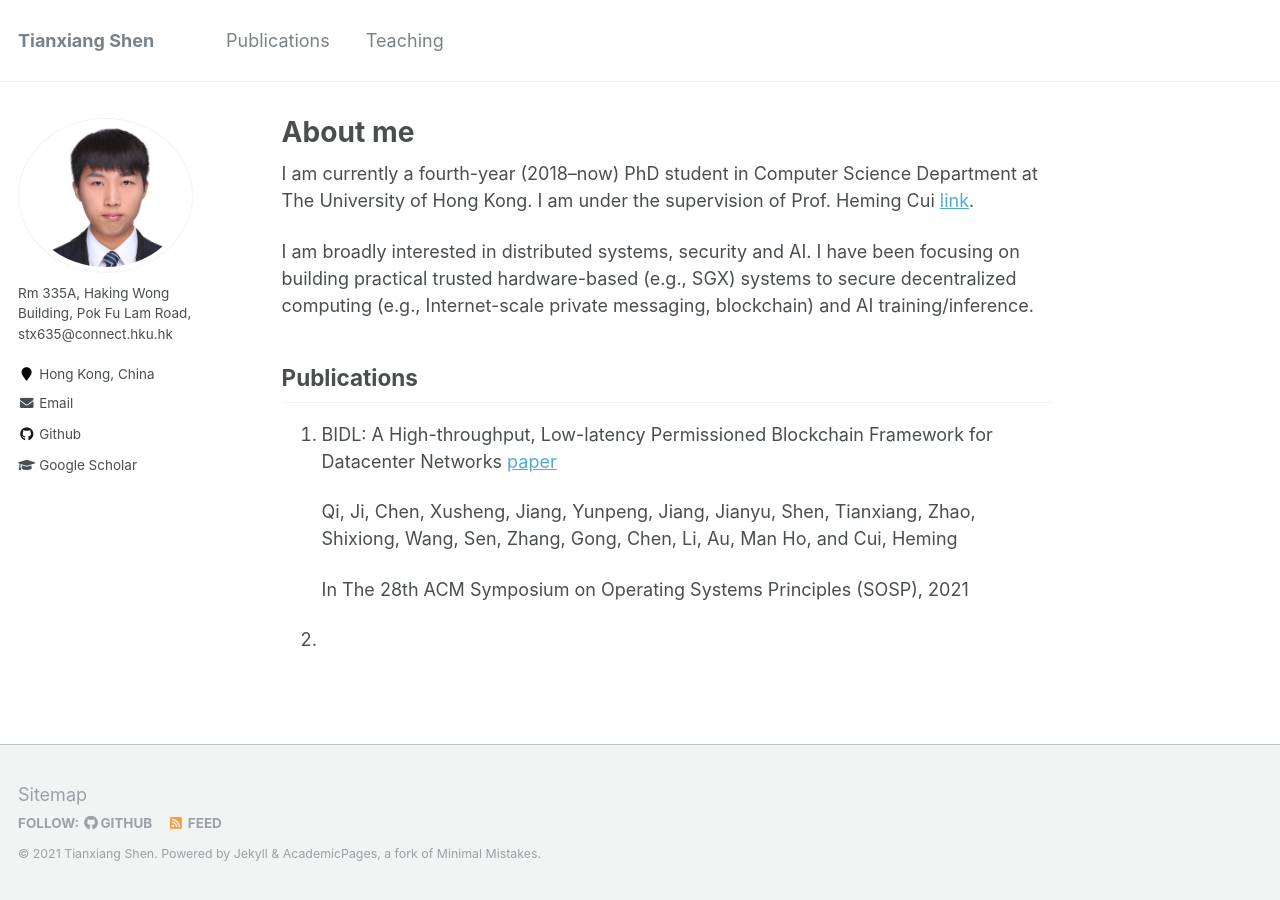
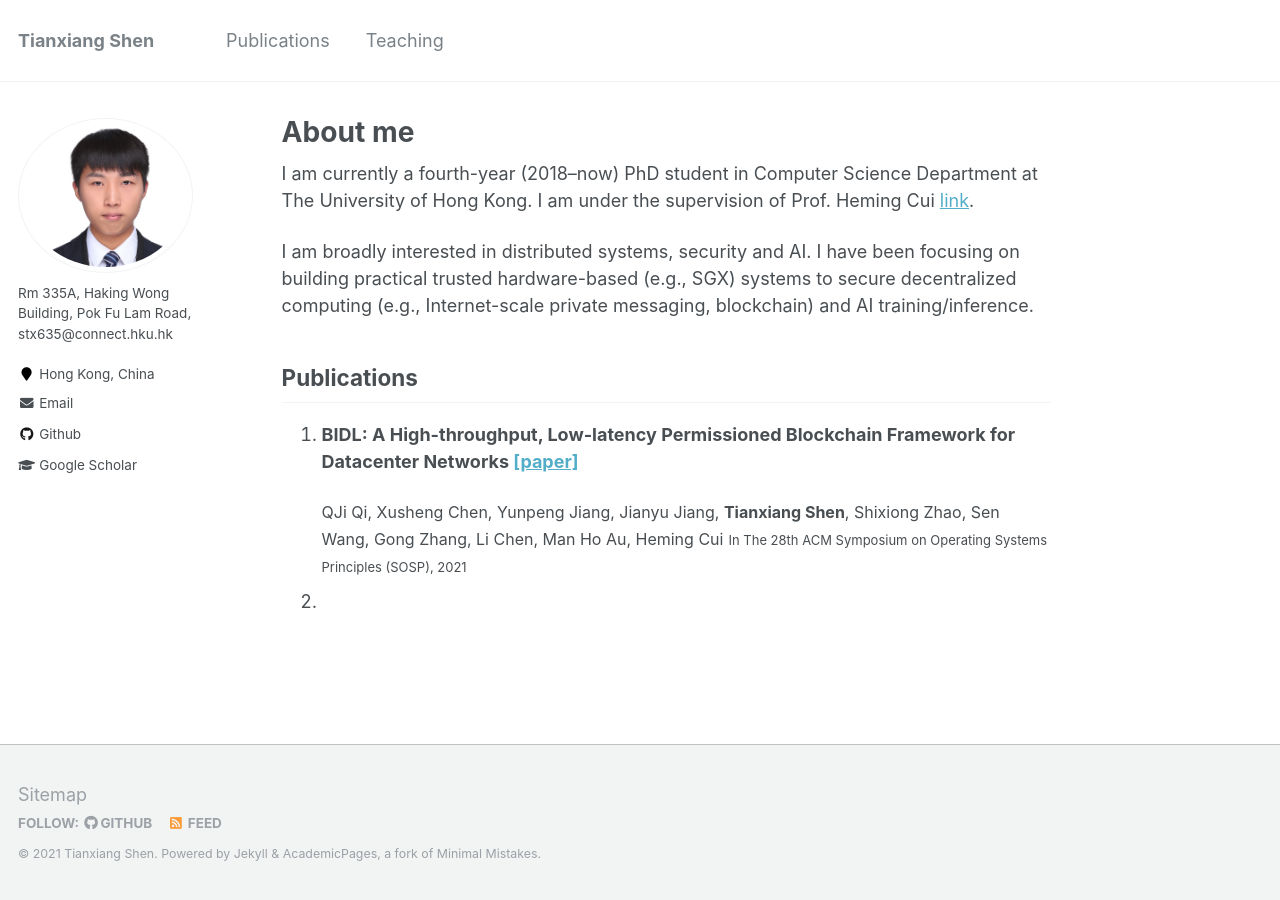
Before and after one commit to tianxiang999/tianxiang999.github.io, a Jekyll site: the page built from _pages/about.md, in a window 1280 px wide. Built offline with Jekyll 4.4.1, drawn with Linux system fonts in a browser that asks for light colours.

Commit message:
Update about.md

```diff
--- a/_pages/about.md
+++ b/_pages/about.md
@@ -17,12 +17,11 @@ private messaging, blockchain) and AI training/inference.
 
 Publications
 -----
-5. BIDL: A High-throughput, Low-latency Permissioned Blockchain Framework for
-   Datacenter Networks [paper]()
+5. <strong>BIDL: A High-throughput, Low-latency Permissioned Blockchain
+   Framework for Datacenter Networks [[paper]]()</strong>
 
-   Qi, Ji, Chen, Xusheng, Jiang, Yunpeng, Jiang, Jianyu, Shen, Tianxiang, Zhao,
-   Shixiong, Wang, Sen, Zhang, Gong, Chen, Li, Au, Man Ho, and Cui, Heming
+   <font size="3">QJi Qi, Xusheng Chen, Yunpeng Jiang, Jianyu Jiang, <strong>Tianxiang Shen</strong>, Shixiong Zhao, Sen Wang, Gong Zhang, Li Chen, Man Ho Au, Heming Cui</font>
 
-   In The 28th ACM Symposium on Operating Systems Principles (SOSP), 2021
+   <font size="2">In The 28th ACM Symposium on Operating Systems Principles (SOSP), 2021</font>
 
 4.
```
